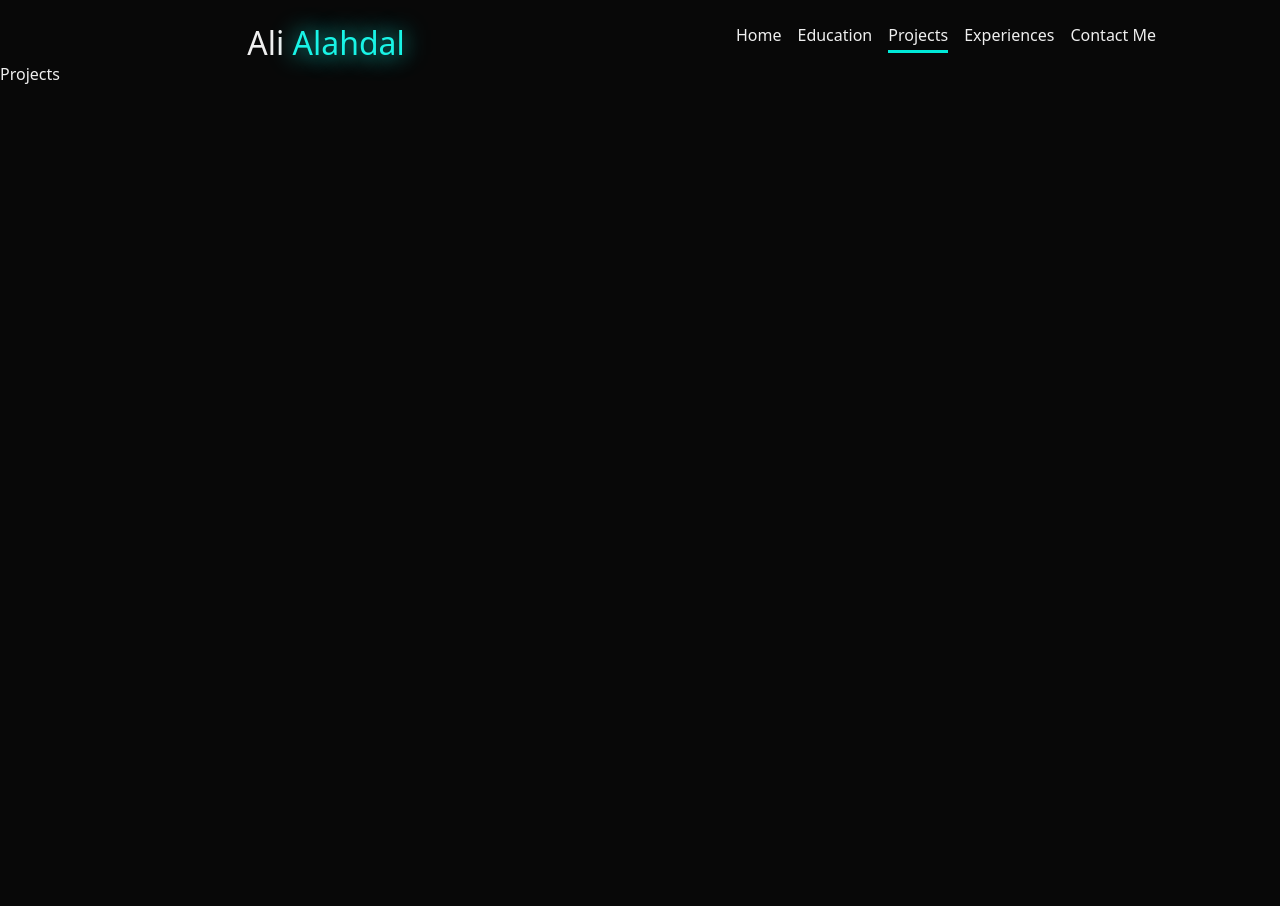
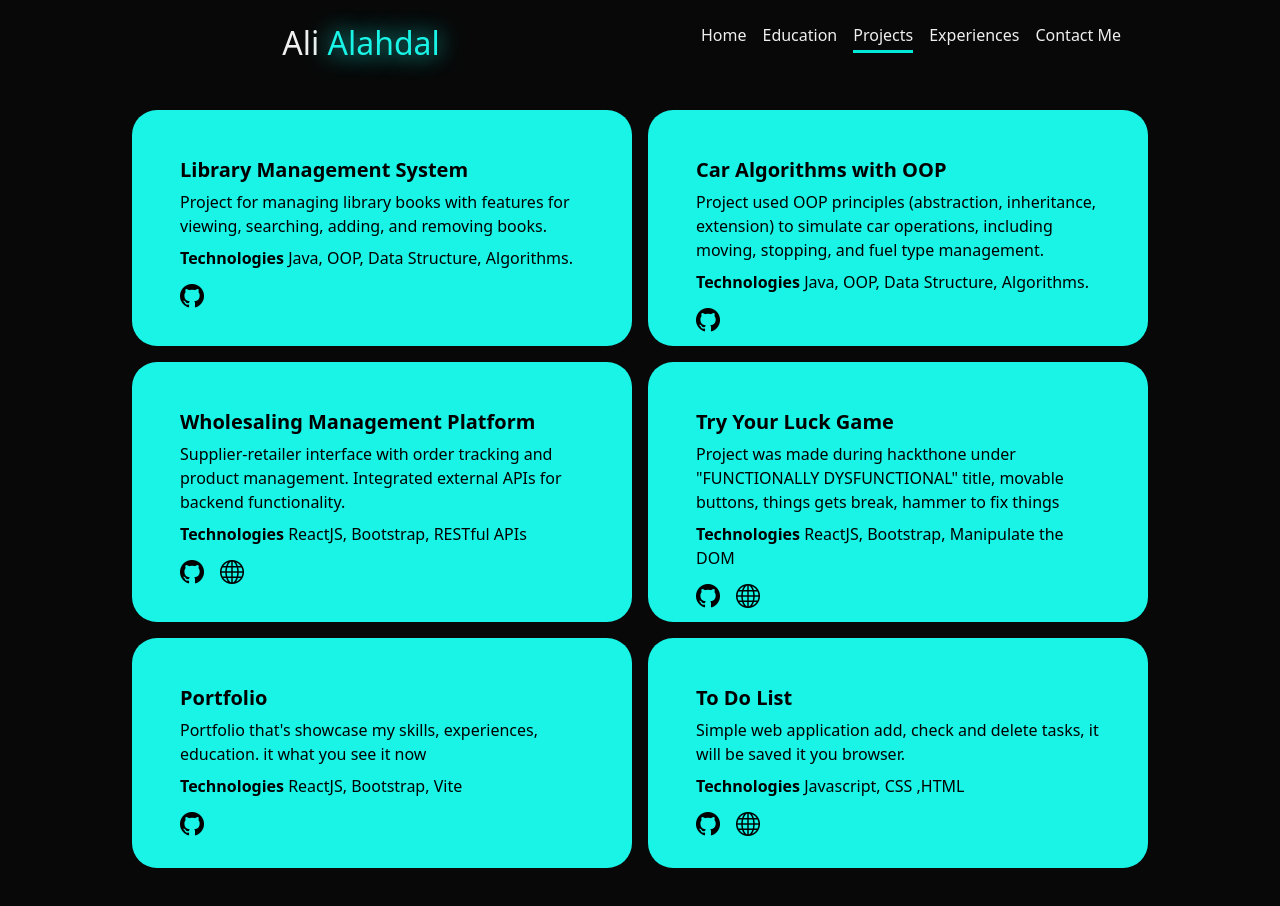
Before and after one commit to Ali-Alahdal/Portfolio, a React (Vite) app: page /projects in a window 1280 px wide. Shown: the top 906 px of the page. Before the commit the page ends 800 px from the top, so only its background shows below. Built offline with nearby package versions, Linux system fonts and the light colour scheme.

Commit message:
Finihsed Projects component

```diff
--- a/index.html
+++ b/index.html
@@ -5,6 +5,9 @@
 
     <meta name="viewport" content="width=device-width, initial-scale=1.0" />
     <link href="https://cdn.jsdelivr.net/npm/bootstrap@5.3.3/dist/css/bootstrap.min.css" rel="stylesheet" integrity="sha384-QWTKZyjpPEjISv5WaRU9OFeRpok6YctnYmDr5pNlyT2bRjXh0JMhjY6hW+ALEwIH" crossorigin="anonymous">
+    <link rel="stylesheet" href="https://cdn.jsdelivr.net/npm/bootstrap-icons@1.11.3/font/bootstrap-icons.min.css">
+
+
 
     <title>Ali Alahdal</title>
   </head>
@@ -13,6 +16,8 @@
 
     </div>
     <script type="module" src="/src/main.jsx"></script>
+
+
     <script src="https://cdn.jsdelivr.net/npm/bootstrap@5.3.3/dist/js/bootstrap.bundle.min.js" integrity="sha384-YvpcrYf0tY3lHB60NNkmXc5s9fDVZLESaAA55NDzOxhy9GkcIdslK1eN7N6jIeHz" crossorigin="anonymous"></script>
   </body>
 </html>
--- a/package.json
+++ b/package.json
@@ -10,6 +10,7 @@
     "preview": "vite preview"
   },
   "dependencies": {
+    "bootstrap-icons": "^1.11.3",
     "react": "^18.3.1",
     "react-dom": "^18.3.1",
     "react-router-dom": "^6.26.2"
--- a/src/App.css
+++ b/src/App.css
@@ -66,3 +66,9 @@ main{
 
   }
 }
+
+
+.text-shine{
+  color: var(--shinyColor);
+  text-shadow: 0px 0px 30px var(--shinyColor);
+}
--- a/src/App.jsx
+++ b/src/App.jsx
@@ -5,6 +5,7 @@ import { BrowserRouter, Route, Routes } from 'react-router-dom';
 import Header from './components/layout/Header';
 import AboutMe from './components/content/AboutMe';
 import Education from './components/content/Education';
+import Projects from './components/content/Projects';
 function App() {
 
 
@@ -17,7 +18,7 @@ function App() {
 
           <Route index path='/' element={<AboutMe />} />
           <Route path='/education' element={<Education />} />
-          <Route path='/projects' element={<div>Projects</div>} />
+          <Route path='/projects' element={<Projects />} />
           <Route path='/experiences' element={<div>Experiences</div>} />
           <Route path='/contact-me' element={<div>Contact Me</div>} />
         </Routes>
--- a/src/components/content/Education.jsx
+++ b/src/components/content/Education.jsx
@@ -6,21 +6,33 @@ function Education() {
             <section className=" education-container d-flex justify-content-center align-self-center   ">
 
                 <div className="box text-start w-auto  " >
-                    <h4><span style={{color:"var(--shinyColor)"}}> </span> High School Degree</h4>
-                    <h5>Graduation Year : 2020-2021</h5>
+                    <h4>
+                        <span className="text-shine">  High School </span>
+
+                       Degree
+                    </h4>
                     <p className="m-0"> Major : Natural Sciences </p>
+                    <p>Graduation Year : 2020-2021</p>
+
                     <p className="m-0">GPA : 93.25 / 100</p>
                 </div>
                 <div className="box  text-start w-auto  " >
-                    <h4>Bachelor's Degree</h4>
-                    <h5>Expected Graduation : 2026</h5>
+                    <h4>
+                        <span className="text-shine">Bachelor's </span>  Degree
+                    </h4>
                     <p className=""> Major : Computer Technology and Information Systems </p>
+                    <p>Expected Graduation : 2025-2026</p>
+
                     <p>GPA : 3.22 / 4.00</p>
                 </div>
                 <div className="box   text-start w-auto   " >
-                    <h4>Master Degree</h4>
-                    <h5>Expected Graduation : ????</h5>
+                    <h4>
+                        <span className="text-shine">Master </span> Degree
+
+                    </h4>
                     <p>Major : ?? ??</p>
+                    <p>Expected Graduation : ????</p>
+
                     <p>GPA : ?? / ??</p>
                 </div>
 
--- /dev/null
+++ b/src/components/content/Projects.jsx
@@ -0,0 +1,94 @@
+import { Link } from "react-router-dom";
+import "../../style/Projects.css"
+import Project from "../parts/Project";
+
+function Projects() {
+    return (
+        <main  className="container-fluid d-flex justify-content-center mt-5 x" >
+
+            <div className="row row-cols-2 text-black m-auto gap-3 d-flex justify-content-center pb-5 " >
+
+                <Project title={"Library Management System"}
+                    description={"Project for managing library books with features for viewing, searching, adding, and removing books."}
+                    technologies={"Java, OOP, Data Structure, Algorithms."}
+                    sources={[
+                        {
+                            link : "https://github.com/Ali-Alahdal/Java-Library-Management-System",
+                            icon : "bi bi-github"
+                        }
+                ]} />
+
+                <Project title={"Car Algorithms with OOP"}
+                    description={"Project used OOP principles (abstraction, inheritance, extension) to simulate car operations, including moving, stopping, and fuel type management."}
+                    technologies={"Java, OOP, Data Structure, Algorithms."}
+                    sources={[
+                        {
+                            link : "",
+                            icon : "bi bi-github"
+                        }
+                ]} />
+
+
+                <Project title={"Wholesaling Management Platform"}
+                    description={"Supplier-retailer interface with order tracking and product management. Integrated external APIs for backend functionality."}
+                    technologies={"ReactJS, Bootstrap, RESTful APIs"}
+                    sources={[
+                        {
+                            link : "https://github.com/Ali-Alahdal/Wholesaling-Management-Platform",
+                            icon : "bi bi-github"
+                        },
+                        {
+                            link : "https://wholesalingmanagementplatform.vercel.app/suppliers",
+                            icon :"bi bi-globe"
+
+                        }
+                ]} />
+
+                <Project title={"Try Your Luck Game"}
+                    description={'Project was made during hackthone under "FUNCTIONALLY DYSFUNCTIONAL" title, movable buttons, things gets break, hammer to fix things' }
+                    technologies={"ReactJS, Bootstrap, Manipulate the DOM"}
+                    sources={[
+                        {
+                            link : "https://github.com/Ali-Alahdal/Try-Your-Luck-Game",
+                            icon : "bi bi-github"
+                        },
+                        {
+                            link : "https://try-your-luck-ruby.vercel.app/",
+                            icon :"bi bi-globe"
+
+                        }
+                ]} />
+
+                <Project title={"Portfolio "}
+                    description={"Portfolio that's showcase my skills, experiences, education. it what you see it now " }
+                    technologies={"ReactJS, Bootstrap, Vite"}
+                    sources={[
+                        {
+                            link : "https://github.com/Ali-Alahdal/Portfolio",
+                            icon : "bi bi-github"
+                        },
+
+                ]} />
+                <Project title={"To Do List  "}
+                    description={"Simple web application add, check and delete tasks, it will be saved it you browser." }
+                    technologies={"Javascript, CSS ,HTML "}
+                    sources={[
+                        {
+                            link : "https://github.com/Ali-Alahdal/To_Do_List.js",
+                            icon : "bi bi-github"
+                        },
+                        {
+                            link : "https://ali-alahdal.github.io/To_Do_List.js/",
+                            icon :"bi bi-globe"
+
+                        }
+
+                ]} />
+
+            </div>
+
+        </main>
+    );
+}
+
+export default Projects;
--- a/src/components/layout/Header.jsx
+++ b/src/components/layout/Header.jsx
@@ -2,7 +2,7 @@ import { NavLink } from "react-router-dom";
 
 function Header() {
     return (
-        <header className='container-fluid d-flex justify-content-between pt-2 '>
+        <header className='container d-flex justify-content-between pt-2 '>
 
         {/* My Name with type animation */}
         <div className='w-50 text-center m-auto   ' >
--- /dev/null
+++ b/src/components/parts/Project.jsx
@@ -0,0 +1,28 @@
+function Project(props) {
+    return (
+        <div className="project-box col  p-5 pb-0 position-relative" >
+
+            <h5 className="fw-bolder">{props.title}</h5>
+            <p className="mb-2"> {props.description} </p>
+
+            <p className="mb-0"> <strong>Technologies</strong> {props.technologies}</p>
+
+
+            <div className="row row-cols-auto fs-4 mb-2 mt-2 gx-3 "      >
+            {props.sources.map((source , index) =>{
+
+                return(
+                    <a class={"col text-black   " + source.icon}
+
+                        href={source.link} target="_blank">
+                    </a>
+                )
+                })}
+            </div>
+
+
+    </div>
+     );
+}
+
+export default Project;
--- a/src/style/Education.css
+++ b/src/style/Education.css
@@ -20,6 +20,7 @@ main{
     position: relative;
     border-top: var(--shinyColor) 15px solid;
     border-bottom: var(--shinyColor) 15px solid;
+    border-radius: 35px;
 }
 
 
@@ -101,9 +102,11 @@ main{
 }
 
 .box h4{
-    margin-bottom: 5px;
+    margin-bottom: 25px;
+    border-bottom: var(--shinyColor) 2px solid;
+
 }
-.box h5 {
+.box h6 {
     margin-bottom: 20px;
 
 }
--- /dev/null
+++ b/src/style/Projects.css
@@ -0,0 +1,11 @@
+.project-box{
+    background: var(--shinyColor);
+    width: 500px;
+    min-height: 230px !important;
+    max-height: 500px !important;
+    height:  auto;
+    max-width: 1050px;
+    border-radius: 25px;
+
+
+}
```
Also changed, not shown: 1 other file (tests, documents, lock files or other folders).
